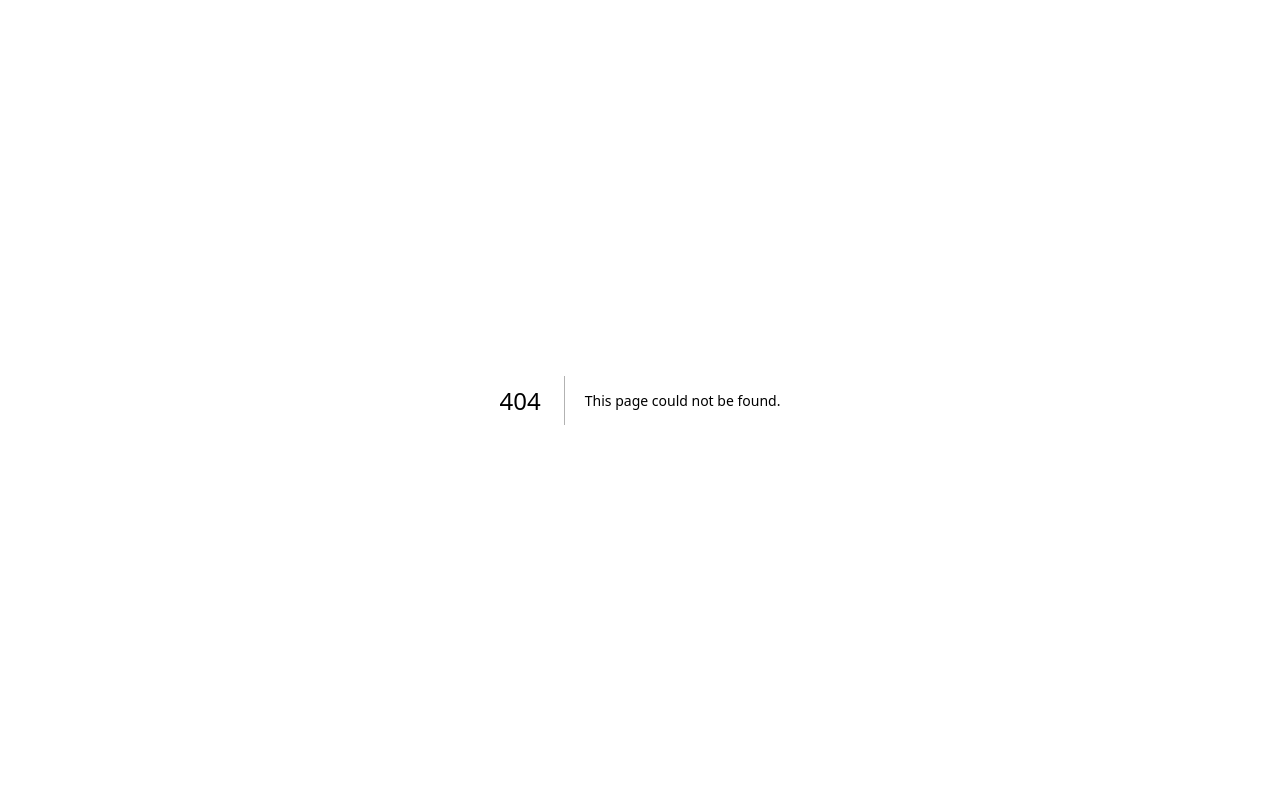
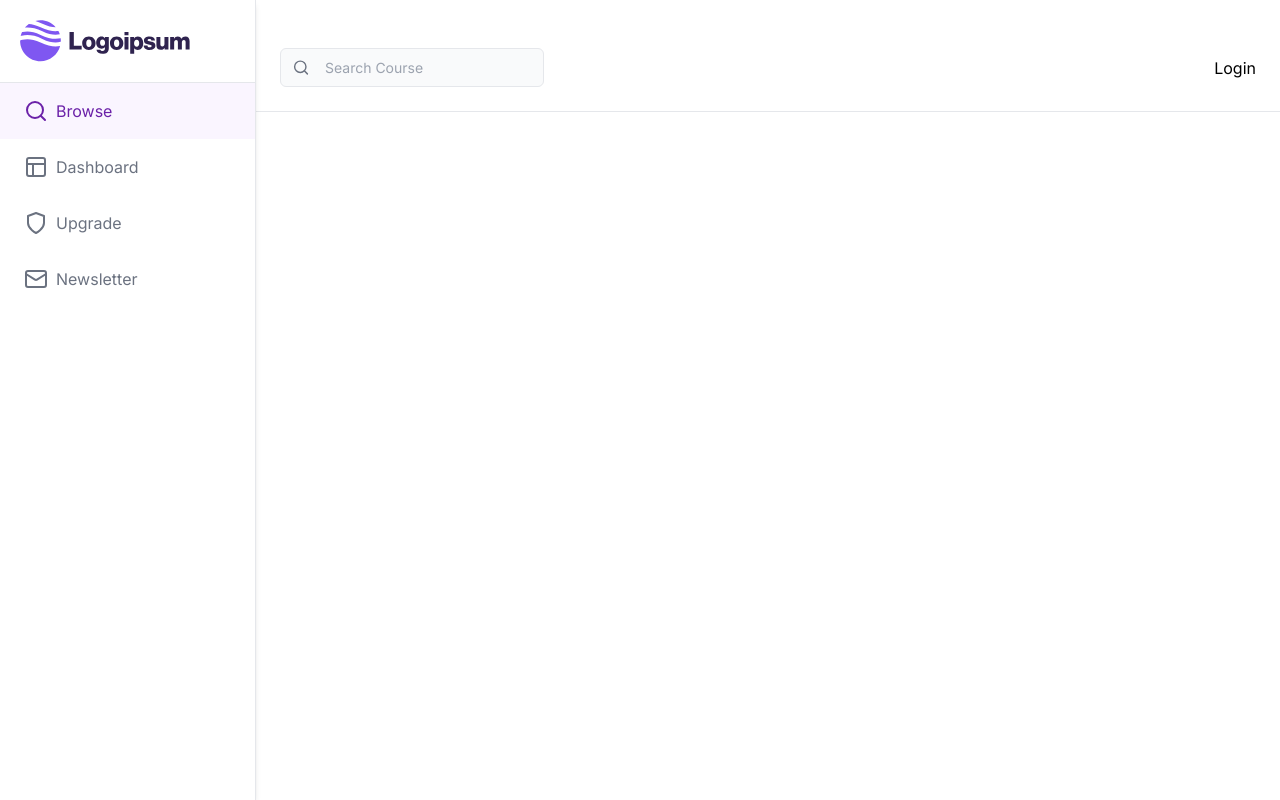
Before and after one commit to GleristonCastro/lms-system, a Next.js app: page /browse in a window 1280 px wide. Before the commit this address had no page. Built offline with nearby package versions, Linux system fonts and the light colour scheme; no server answers.

Commit message:
add browse route page in the project

```diff
--- /dev/null
+++ b/app/(Home)/(routes)/browse/page.jsx
@@ -0,0 +1,7 @@
+function Browse() {
+  return (
+    <div>Browse</div>
+  )
+}
+
+export default Browse
```
